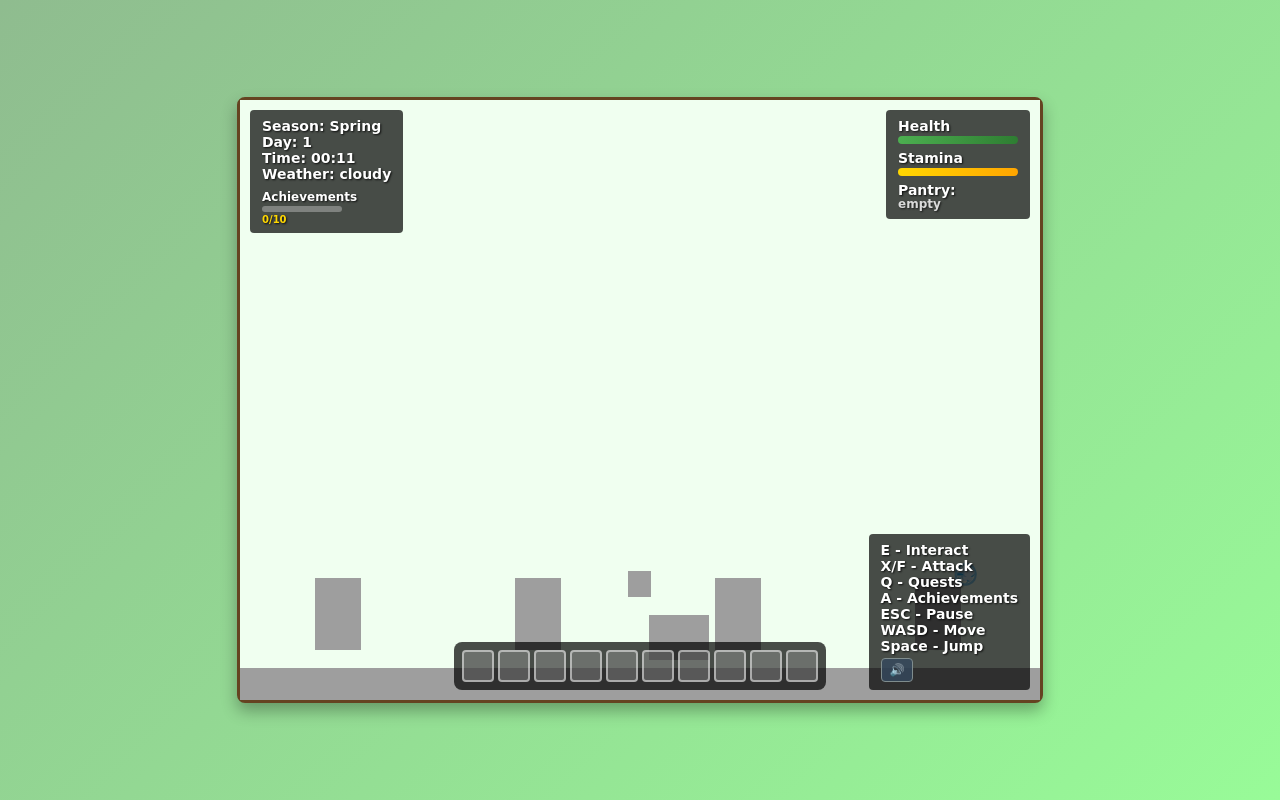
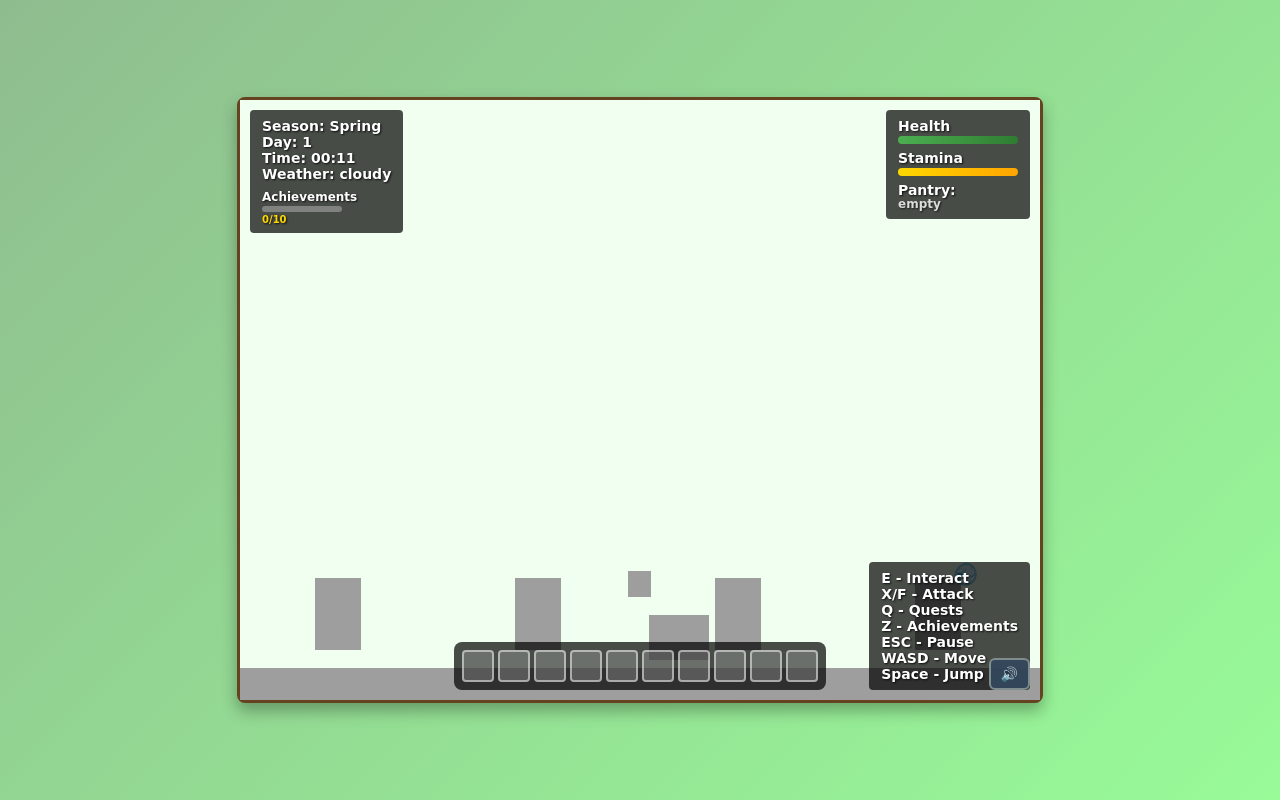
Before and after one commit to fernandotonon/LD-58-Forest-Hoarder, a React (Vite) app: page / in a window 1280 px wide. Both pictures are taken after a click on the button "🌱 New Game". Built offline with nearby package versions, Linux system fonts and the light colour scheme; the HTML template or start-up script is replaced by a standard one.

Commit message:
final version

```diff
--- a/src/audio/AudioManager.js
+++ b/src/audio/AudioManager.js
@@ -64,45 +64,39 @@ class AudioManager {
 
   updateMusicVolumes() {
     Object.values(this.music).forEach(track => {
-      track.volume = this.musicVolume * this.masterVolume;
+      track.volume = this.isMuted ? 0 : this.musicVolume * this.masterVolume;
     });
   }
 
   updateSfxVolumes() {
     Object.values(this.sounds).forEach(sound => {
-      sound.volume = this.sfxVolume * this.masterVolume;
+      sound.volume = this.isMuted ? 0 : this.sfxVolume * this.masterVolume;
     });
   }
 
   toggleMute() {
     this.isMuted = !this.isMuted;
-    if (this.isMuted) {
-      this.pauseAllMusic();
-    } else {
-      this.resumeMusic();
-    }
+    this.updateAllVolumes();
     return this.isMuted;
   }
 
   playSound(soundName) {
-    if (this.isMuted || !this.sounds[soundName]) return;
+    if (!this.sounds[soundName]) return;
 
     try {
       // Reset and play sound
       this.sounds[soundName].currentTime = 0;
       this.sounds[soundName].play().catch(e => {
-        console.log('Audio play failed:', e);
+        // Audio play failed silently
       });
     } catch (error) {
-      console.log('Error playing sound:', error);
+      // Error playing sound silently
     }
   }
 
   startBattle() {
     this.battleMode = true;
     this.battleTimer = this.battleDuration;
-
-    if (this.isMuted) return;
 
     // Fade out main theme and start battle music
     this.fadeOutMusic(this.music.mainTheme, () => {
@@ -127,8 +121,6 @@ class AudioManager {
     this.battleMode = false;
     this.battleTimer = 0;
 
-    if (this.isMuted) return;
-
     // Fade out battle music and resume main theme
     this.fadeOutMusic(this.music.battleSong, () => {
       this.playMusic('mainTheme');
@@ -136,7 +128,7 @@ class AudioManager {
   }
 
   playMusic(trackName) {
-    if (this.isMuted || !this.music[trackName]) return;
+    if (!this.music[trackName]) return;
 
     // Stop all other music
     Object.values(this.music).forEach(track => {
@@ -146,7 +138,7 @@ class AudioManager {
 
     // Play the requested track
     this.music[trackName].play().catch(e => {
-      console.log('Music play failed:', e);
+      // Music play failed silently
     });
   }
 
@@ -171,11 +163,12 @@ class AudioManager {
     }
 
     const fadeInterval = setInterval(() => {
+      const currentVolume = this.isMuted ? 0 : this.musicVolume * this.masterVolume;
       track.volume = Math.max(0, track.volume - 0.1);
       if (track.volume <= 0) {
         track.pause();
         track.currentTime = 0;
-        track.volume = this.musicVolume * this.masterVolume; // Reset volume
+        track.volume = currentVolume; // Reset volume based on current settings
         clearInterval(fadeInterval);
         callback();
       }
--- a/src/core/Input.js
+++ b/src/core/Input.js
@@ -142,7 +142,7 @@ export class Input {
   }
 
   isAchievementPressed() {
-    return this.isJustPressed('KeyA');
+    return this.isJustPressed('KeyZ');
   }
 
   // Clear just pressed/released states after processing
--- a/src/game/save.js
+++ b/src/game/save.js
@@ -23,7 +23,6 @@ export function saveGame() {
     };
 
     localStorage.setItem(SAVE_KEY, JSON.stringify(saveData));
-    console.log('Game saved successfully');
     return true;
   } catch (error) {
     console.error('Failed to save game:', error);
@@ -35,7 +34,6 @@ export function loadGame() {
   try {
     const saveData = localStorage.getItem(SAVE_KEY);
     if (!saveData) {
-      console.log('No save data found');
       return false;
     }
 
@@ -57,7 +55,6 @@ export function loadGame() {
     updatePlayer(data.player);
     setNest(data.nest);
 
-    console.log('Game loaded successfully');
     return true;
   } catch (error) {
     console.error('Failed to load game:', error);
@@ -77,7 +74,6 @@ export function hasSaveData() {
 export function deleteSave() {
   try {
     localStorage.removeItem(SAVE_KEY);
-    console.log('Save data deleted');
     return true;
   } catch (error) {
     console.error('Failed to delete save data:', error);
--- a/src/index.css
+++ b/src/index.css
@@ -662,37 +662,33 @@ canvas {
   color: #ecf0f1;
 }
 
-.test-sound-button {
-  background: linear-gradient(135deg, #3498db, #2980b9);
-  border: none;
-  color: white;
-  padding: 10px 20px;
-  border-radius: 8px;
+
+.audio-settings-btn {
+  background: rgba(52, 73, 94, 0.9);
+  border: 2px solid #7f8c8d;
+  color: #ecf0f1;
+  padding: 6px 10px;
+  border-radius: 6px;
   cursor: pointer;
   font-size: 14px;
-  font-weight: bold;
+  margin-top: 8px;
   transition: all 0.3s ease;
-  align-self: center;
-}
-
-.test-sound-button:hover {
-  background: linear-gradient(135deg, #2980b9, #1f4e79);
-  transform: translateY(-1px);
-}
-
-.audio-settings-btn {
-  background: rgba(52, 73, 94, 0.8);
-  border: 1px solid #7f8c8d;
-  color: #ecf0f1;
-  padding: 4px 8px;
-  border-radius: 4px;
-  cursor: pointer;
-  font-size: 12px;
-  margin-top: 4px;
-  transition: all 0.3s ease;
+  z-index: 1000;
+  position: relative;
+  min-width: 40px;
+  min-height: 30px;
+  display: flex;
+  align-items: center;
+  justify-content: center;
+  pointer-events: auto;
 }
 
 .audio-settings-btn:hover {
-  background: rgba(52, 152, 219, 0.8);
+  background: rgba(52, 152, 219, 0.9);
   border-color: #3498db;
+  transform: scale(1.05);
 }
+
+.audio-settings-btn:active {
+  transform: scale(0.95);
+}
--- a/src/render/HUD.jsx
+++ b/src/render/HUD.jsx
@@ -14,6 +14,7 @@ export default function HUD() {
     ui,
     toggleAudioSettings
   } = useStore();
+
 
   const getTimeString = () => {
     const hours = Math.floor(timeOfDay * 24);
@@ -150,13 +151,30 @@ export default function HUD() {
         <div>E - Interact</div>
         <div>X/F - Attack</div>
         <div>Q - Quests</div>
-                    <div>A - Achievements</div>
+        <div>Z - Achievements</div>
         <div>ESC - Pause</div>
         <div>WASD - Move</div>
         <div>Space - Jump</div>
+      </div>
+
+      {/* Audio Settings Button - Outside HUD overlay */}
+      <div style={{
+        position: 'absolute',
+        bottom: '10px',
+        right: '10px',
+        zIndex: 1000,
+        display: 'flex',
+        flexDirection: 'column',
+        alignItems: 'center',
+        gap: '4px'
+      }}>
         <button
           className="audio-settings-btn"
-                      onClick={toggleAudioSettings}
+          onClick={(e) => {
+            e.preventDefault();
+            e.stopPropagation();
+            toggleAudioSettings();
+          }}
           title="Audio Settings"
         >
           🔊
--- a/src/render/Scene.jsx
+++ b/src/render/Scene.jsx
@@ -67,11 +67,11 @@ export default function GameScene() {
 
     // Set up time event listeners
     time.on('onDayChange', (data) => {
-      console.log(`Day ${data.day} of ${data.season}`);
+      // Day changed
     });
 
     time.on('onSeasonChange', (data) => {
-      console.log(`Season changed to ${data.season}`);
+      // Season changed
     });
 
     // Game update function
--- a/src/state/useStore.js
+++ b/src/state/useStore.js
@@ -631,7 +631,8 @@ const useStore = create(
         weather: state.weather,
         player: state.player,
         nest: state.nest,
-        world: state.world
+        world: state.world,
+        audio: state.audio
       })
     }
   )
--- a/src/ui/AudioSettingsUI.jsx
+++ b/src/ui/AudioSettingsUI.jsx
@@ -35,22 +35,12 @@ export default function AudioSettingsUI() {
     audioManager.toggleMute();
   };
 
-  const handleTestSound = () => {
-    audioManager.playSound('mouseClick');
-  };
 
   return (
     <div className="modal">
       <div className="modal-content">
         <div className="modal-header">
           <h2>🔊 Audio Settings</h2>
-          <button
-            className="close-button"
-            onClick={toggleAudioSettings}
-            aria-label="Close"
-          >
-            ×
-          </button>
         </div>
 
         <div className="audio-settings">
@@ -124,14 +114,6 @@ export default function AudioSettingsUI() {
             />
           </div>
 
-          <div className="audio-control">
-            <button
-              className="test-sound-button"
-              onClick={handleTestSound}
-            >
-              🔊 Test Sound
-            </button>
-          </div>
         </div>
 
         <div className="modal-buttons">
```
Lines whose indentation alone changed are shown as unchanged.
